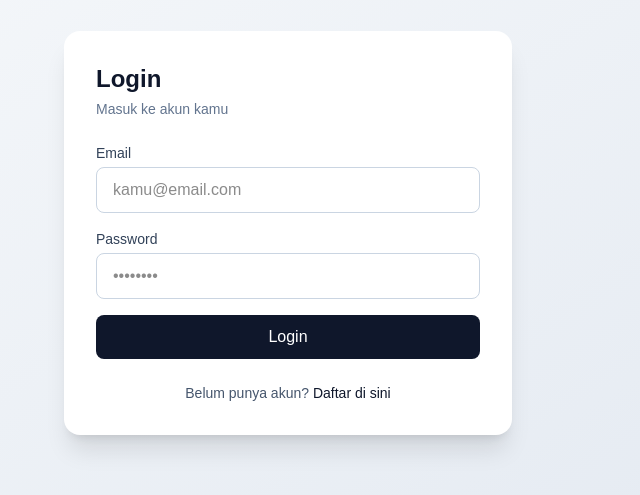
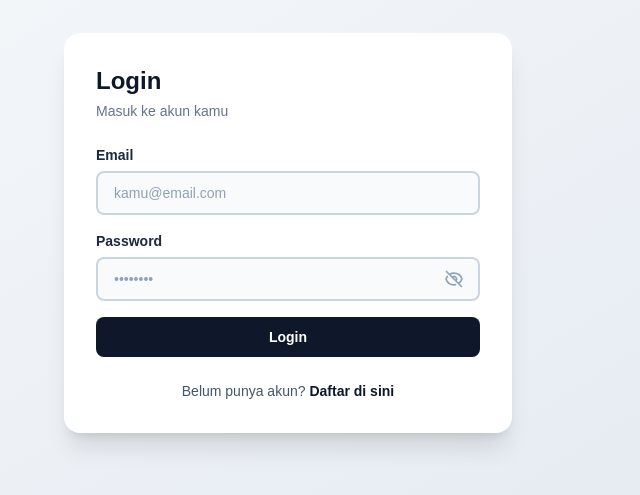
Before and after one commit to biladd/cassava-pred-main, a Next.js app: page /login in a window 1280 px wide. Shown: the part 167-662 px from the top of the page, without its empty margins (352-992 px from the left). Built offline with nearby package versions, Linux system fonts and the light colour scheme; no server answers.

Commit message:
feat:UI login register lebih jelas

```diff
--- a/app/(auth)/login/page.tsx
+++ b/app/(auth)/login/page.tsx
@@ -5,10 +5,11 @@ import Link from 'next/link'
 import { supabase } from '@/lib/supabase'
 
 export default function LoginPage() {
-  const [email, setEmail] = useState('')
+  const [email, setEmail]       = useState('')
   const [password, setPassword] = useState('')
-  const [loading, setLoading] = useState(false)
-  const [error, setError] = useState<string | null>(null)
+  const [loading, setLoading]   = useState(false)
+  const [error, setError]       = useState<string | null>(null)
+  const [showPass, setShowPass] = useState(false)
 
   async function handleSubmit(e: React.FormEvent) {
     e.preventDefault()
@@ -38,29 +39,78 @@ export default function LoginPage() {
       )}
 
       <form onSubmit={handleSubmit} className="space-y-4">
+        {/* Email */}
         <div>
-          <label className="block text-sm font-medium text-slate-700 mb-1">Email</label>
-          <input type="email" required value={email}
+          <label className="block text-sm font-semibold text-slate-800 mb-1.5">
+            Email
+          </label>
+          <input
+            type="email"
+            required
+            value={email}
             onChange={e => setEmail(e.target.value)}
-            className="w-full px-4 py-2.5 rounded-lg border border-slate-300 focus:border-slate-900 focus:ring-2 focus:ring-slate-900/10 outline-none transition"
-            placeholder="kamu@email.com" disabled={loading}/>
+            className="w-full px-4 py-2.5 rounded-lg border-2 border-slate-300 focus:border-slate-800 focus:ring-2 focus:ring-slate-800/10 outline-none transition text-slate-900 text-sm placeholder:text-slate-400 bg-slate-50"
+            placeholder="kamu@email.com"
+            disabled={loading}
+          />
         </div>
+
+        {/* Password */}
         <div>
-          <label className="block text-sm font-medium text-slate-700 mb-1">Password</label>
-          <input type="password" required value={password}
-            onChange={e => setPassword(e.target.value)}
-            className="w-full px-4 py-2.5 rounded-lg border border-slate-300 focus:border-slate-900 focus:ring-2 focus:ring-slate-900/10 outline-none transition"
-            placeholder="••••••••" disabled={loading}/>
+          <label className="block text-sm font-semibold text-slate-800 mb-1.5">
+            Password
+          </label>
+          <div className="relative">
+            <input
+              type={showPass ? "text" : "password"}
+              required
+              value={password}
+              onChange={e => setPassword(e.target.value)}
+              className="w-full px-4 py-2.5 pr-12 rounded-lg border-2 border-slate-300 focus:border-slate-800 focus:ring-2 focus:ring-slate-800/10 outline-none transition text-slate-900 text-sm placeholder:text-slate-400 bg-slate-50"
+              placeholder="••••••••"
+              disabled={loading}
+            />
+            {/* Tombol mata — tampil hanya saat ditekan */}
+            <button
+              type="button"
+              onMouseDown={() => setShowPass(true)}
+              onMouseUp={() => setShowPass(false)}
+              onMouseLeave={() => setShowPass(false)}
+              onTouchStart={() => setShowPass(true)}
+              onTouchEnd={() => setShowPass(false)}
+              className="absolute right-3 top-1/2 -translate-y-1/2 text-slate-400 hover:text-slate-700 transition-colors p-1"
+              tabIndex={-1}
+            >
+              {showPass ? (
+                // Eye open
+                <svg xmlns="http://www.w3.org/2000/svg" className="w-5 h-5" fill="none" viewBox="0 0 24 24" stroke="currentColor" strokeWidth={2}>
+                  <path strokeLinecap="round" strokeLinejoin="round" d="M15 12a3 3 0 11-6 0 3 3 0 016 0z"/>
+                  <path strokeLinecap="round" strokeLinejoin="round" d="M2.458 12C3.732 7.943 7.523 5 12 5c4.478 0 8.268 2.943 9.542 7-1.274 4.057-5.064 7-9.542 7-4.477 0-8.268-2.943-9.542-7z"/>
+                </svg>
+              ) : (
+                // Eye closed
+                <svg xmlns="http://www.w3.org/2000/svg" className="w-5 h-5" fill="none" viewBox="0 0 24 24" stroke="currentColor" strokeWidth={2}>
+                  <path strokeLinecap="round" strokeLinejoin="round" d="M13.875 18.825A10.05 10.05 0 0112 19c-4.478 0-8.268-2.943-9.543-7a9.97 9.97 0 011.563-3.029m5.858.908a3 3 0 114.243 4.243M9.878 9.878l4.242 4.242M9.88 9.88l-3.29-3.29m7.532 7.532l3.29 3.29M3 3l3.59 3.59m0 0A9.953 9.953 0 0112 5c4.478 0 8.268 2.943 9.543 7a10.025 10.025 0 01-4.132 5.411m0 0L21 21"/>
+                </svg>
+              )}
+            </button>
+          </div>
         </div>
-        <button type="submit" disabled={loading}
-          className="w-full bg-slate-900 hover:bg-slate-800 disabled:bg-slate-400 text-white font-medium py-2.5 rounded-lg transition">
+
+        <button
+          type="submit"
+          disabled={loading}
+          className="w-full bg-slate-900 hover:bg-slate-700 disabled:bg-slate-400 text-white font-semibold py-2.5 rounded-lg transition text-sm"
+        >
           {loading ? 'Memproses...' : 'Login'}
         </button>
       </form>
 
       <p className="text-sm text-center text-slate-600 mt-6">
         Belum punya akun?{' '}
-        <Link href="/register" className="text-slate-900 font-medium hover:underline">Daftar di sini</Link>
+        <Link href="/register" className="text-slate-900 font-semibold hover:underline">
+          Daftar di sini
+        </Link>
       </p>
     </div>
   )
--- a/app/(auth)/register/page.tsx
+++ b/app/(auth)/register/page.tsx
@@ -5,11 +5,12 @@ import Link from 'next/link'
 import { supabase } from '@/lib/supabase'
 
 export default function RegisterPage() {
-  const [email, setEmail] = useState('')
+  const [email, setEmail]       = useState('')
   const [password, setPassword] = useState('')
-  const [loading, setLoading] = useState(false)
-  const [error, setError] = useState<string | null>(null)
-  const [success, setSuccess] = useState<string | null>(null)
+  const [loading, setLoading]   = useState(false)
+  const [error, setError]       = useState<string | null>(null)
+  const [success, setSuccess]   = useState<string | null>(null)
+  const [showPass, setShowPass] = useState(false)
 
   async function handleSubmit(e: React.FormEvent) {
     e.preventDefault()
@@ -46,30 +47,77 @@ export default function RegisterPage() {
       )}
 
       <form onSubmit={handleSubmit} className="space-y-4">
+        {/* Email */}
         <div>
-          <label className="block text-sm font-medium text-slate-700 mb-1">Email</label>
-          <input type="email" required value={email}
+          <label className="block text-sm font-semibold text-slate-800 mb-1.5">
+            Email
+          </label>
+          <input
+            type="email"
+            required
+            value={email}
             onChange={e => setEmail(e.target.value)}
-            className="w-full px-4 py-2.5 rounded-lg border border-slate-300 focus:border-slate-900 focus:ring-2 focus:ring-slate-900/10 outline-none transition"
-            placeholder="kamu@email.com" disabled={loading}/>
+            className="w-full px-4 py-2.5 rounded-lg border-2 border-slate-300 focus:border-slate-800 focus:ring-2 focus:ring-slate-800/10 outline-none transition text-slate-900 text-sm placeholder:text-slate-400 bg-slate-50"
+            placeholder="kamu@email.com"
+            disabled={loading}
+          />
         </div>
+
+        {/* Password */}
         <div>
-          <label className="block text-sm font-medium text-slate-700 mb-1">Password</label>
-          <input type="password" required value={password}
-            onChange={e => setPassword(e.target.value)}
-            className="w-full px-4 py-2.5 rounded-lg border border-slate-300 focus:border-slate-900 focus:ring-2 focus:ring-slate-900/10 outline-none transition"
-            placeholder="••••••••" disabled={loading} minLength={6}/>
+          <label className="block text-sm font-semibold text-slate-800 mb-1.5">
+            Password
+          </label>
+          <div className="relative">
+            <input
+              type={showPass ? "text" : "password"}
+              required
+              value={password}
+              onChange={e => setPassword(e.target.value)}
+              className="w-full px-4 py-2.5 pr-12 rounded-lg border-2 border-slate-300 focus:border-slate-800 focus:ring-2 focus:ring-slate-800/10 outline-none transition text-slate-900 text-sm placeholder:text-slate-400 bg-slate-50"
+              placeholder="••••••••"
+              disabled={loading}
+              minLength={6}
+            />
+            <button
+              type="button"
+              onMouseDown={() => setShowPass(true)}
+              onMouseUp={() => setShowPass(false)}
+              onMouseLeave={() => setShowPass(false)}
+              onTouchStart={() => setShowPass(true)}
+              onTouchEnd={() => setShowPass(false)}
+              className="absolute right-3 top-1/2 -translate-y-1/2 text-slate-400 hover:text-slate-700 transition-colors p-1"
+              tabIndex={-1}
+            >
+              {showPass ? (
+                <svg xmlns="http://www.w3.org/2000/svg" className="w-5 h-5" fill="none" viewBox="0 0 24 24" stroke="currentColor" strokeWidth={2}>
+                  <path strokeLinecap="round" strokeLinejoin="round" d="M15 12a3 3 0 11-6 0 3 3 0 016 0z"/>
+                  <path strokeLinecap="round" strokeLinejoin="round" d="M2.458 12C3.732 7.943 7.523 5 12 5c4.478 0 8.268 2.943 9.542 7-1.274 4.057-5.064 7-9.542 7-4.477 0-8.268-2.943-9.542-7z"/>
+                </svg>
+              ) : (
+                <svg xmlns="http://www.w3.org/2000/svg" className="w-5 h-5" fill="none" viewBox="0 0 24 24" stroke="currentColor" strokeWidth={2}>
+                  <path strokeLinecap="round" strokeLinejoin="round" d="M13.875 18.825A10.05 10.05 0 0112 19c-4.478 0-8.268-2.943-9.543-7a9.97 9.97 0 011.563-3.029m5.858.908a3 3 0 114.243 4.243M9.878 9.878l4.242 4.242M9.88 9.88l-3.29-3.29m7.532 7.532l3.29 3.29M3 3l3.59 3.59m0 0A9.953 9.953 0 0112 5c4.478 0 8.268 2.943 9.543 7a10.025 10.025 0 01-4.132 5.411m0 0L21 21"/>
+                </svg>
+              )}
+            </button>
+          </div>
           <p className="text-xs text-slate-500 mt-1">Minimal 6 karakter</p>
         </div>
-        <button type="submit" disabled={loading}
-          className="w-full bg-slate-900 hover:bg-slate-800 disabled:bg-slate-400 text-white font-medium py-2.5 rounded-lg transition">
+
+        <button
+          type="submit"
+          disabled={loading}
+          className="w-full bg-slate-900 hover:bg-slate-700 disabled:bg-slate-400 text-white font-semibold py-2.5 rounded-lg transition text-sm"
+        >
           {loading ? 'Memproses...' : 'Daftar'}
         </button>
       </form>
 
       <p className="text-sm text-center text-slate-600 mt-6">
         Sudah punya akun?{' '}
-        <Link href="/login" className="text-slate-900 font-medium hover:underline">Login di sini</Link>
+        <Link href="/login" className="text-slate-900 font-semibold hover:underline">
+          Login di sini
+        </Link>
       </p>
     </div>
   )
--- a/app/(dashboard)/layout.tsx
+++ b/app/(dashboard)/layout.tsx
@@ -117,6 +117,20 @@ export default function DashboardLayout({ children }: { children: React.ReactNod
             ))
           )}
         </div>
+
+                <div className="px-2 py-3 border-t border-white/5 mt-2 shrink-0">
+          <button
+            onClick={async () => {
+              await supabase.auth.signOut()
+              window.location.href = '/login'
+            }}
+            className="flex items-center gap-2.5 px-3 py-2 rounded-md text-[13px] text-zinc-400 hover:text-red-400 hover:bg-red-500/10 transition-colors w-full"
+          >
+            <span className="text-base leading-none">↩</span>
+            Logout
+          </button>
+        </div>
+
       </aside>
       {/* Main content */}
       <main className="flex-1 overflow-y-auto">
```
